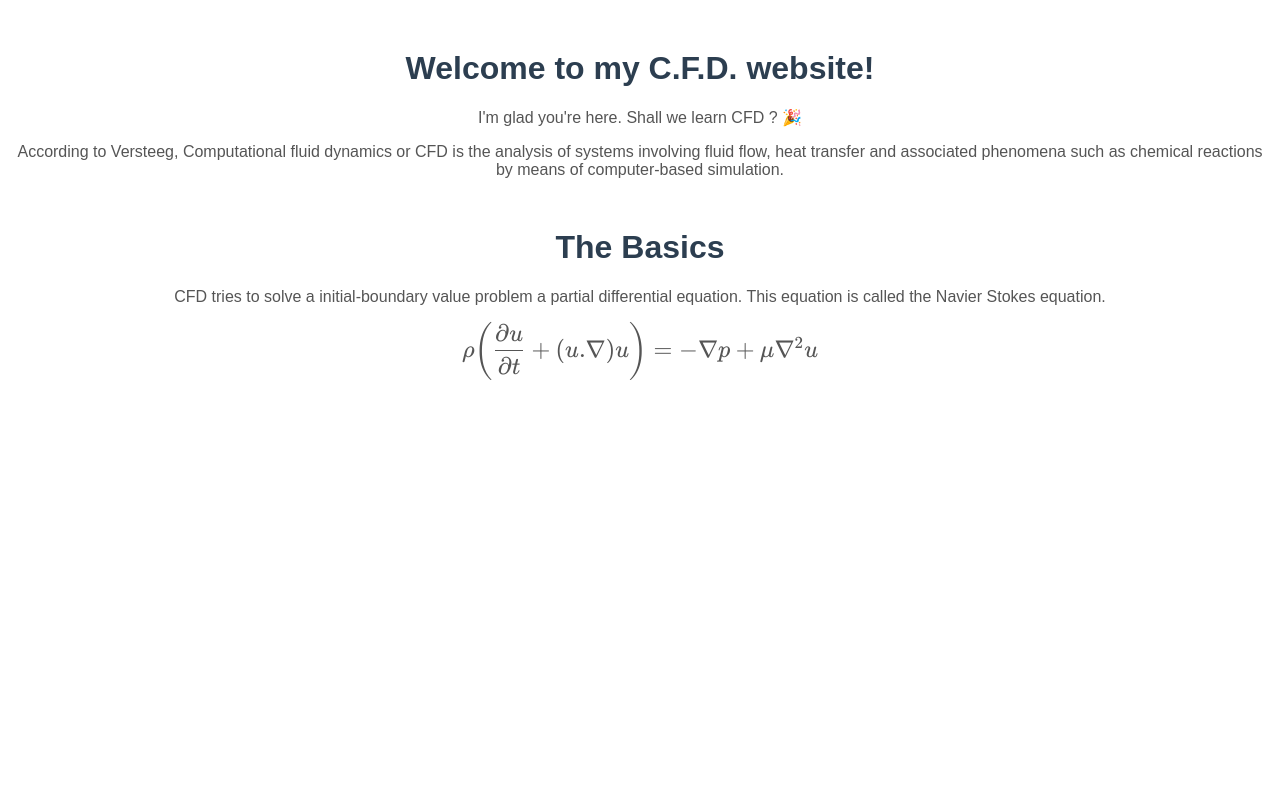
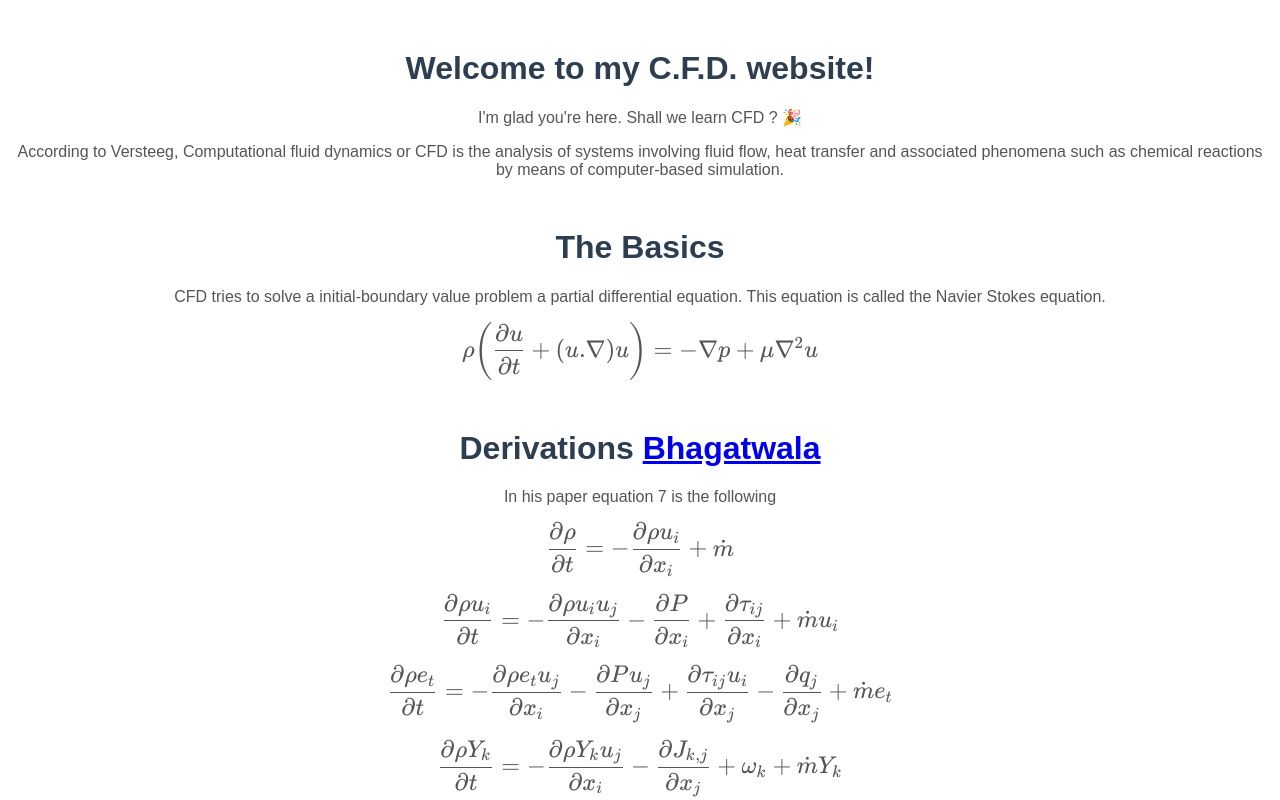
Before and after one commit to antonypremkumar/cfd-blog, an Angular app: page / in a window 1280 px wide. Shown: the top 800 px of the page. Built offline with nearby package versions, Linux system fonts and the light colour scheme.

Commit message:
Add Bhagatwala article

```diff
--- a/src/app/app.html
+++ b/src/app/app.html
@@ -17,3 +17,47 @@
   \\mu\\nabla^2 u
   '"></app-katex-renderer>
 </div>
+<div class="welcome-container">
+  <h1>Derivations
+    <a href="https://doi.org/10.1016/j.combustflame.2015.06.005">Bhagatwala</a>
+  </h1>
+  <p>
+  In his paper equation 7 is the following
+  </p>
+  <app-katex-renderer [latex]="'
+  \\dfrac{\\partial \\rho}{\\partial t} = - \\dfrac{\\partial \\rho u_i}{\\partial x_i} + \\dot{m}
+  '"></app-katex-renderer>
+  <br><br>
+  <app-katex-renderer [latex]="'
+  \\dfrac{\\partial \\rho u_i}{\\partial t}  = - \\dfrac{\\partial \\rho u_i u_j}{\\partial x_i}
+  - \\dfrac{\\partial P}{\\partial x_i} + \\dfrac{\\partial \\tau_{ij}}{\\partial x_i} + \\dot{m}u_i
+  '"></app-katex-renderer>
+  <br><br>
+  <app-katex-renderer [latex]="'
+  \\dfrac{\\partial \\rho e_t}{\\partial t}  = - \\dfrac{\\partial \\rho e_t u_j}{\\partial x_i}
+  - \\dfrac{\\partial P u_j}{\\partial x_j} + \\dfrac{\\partial \\tau_{ij}u_i}{\\partial x_j}
+  - \\dfrac{\\partial q_j}{\\partial x_j} + \\dot{m}e_t
+  '"></app-katex-renderer>
+  <br><br>
+  <app-katex-renderer [latex]="'
+  \\dfrac{\\partial \\rho Y_k}{\\partial t}  = - \\dfrac{\\partial \\rho Y_k u_j}{\\partial x_i}
+  - \\dfrac{\\partial J_{k,j}}{\\partial x_j} + \\omega_k + \\dot{m}Y_k
+  '"></app-katex-renderer>
+  <p>
+  and equation 8 is the following
+  </p>
+  <app-katex-renderer [latex]="'
+  P(\\mathbf{x}, t) = P_t(t) + p(\\mathbf{x}, t) = \\rho \\mathrm{R} t
+  '"></app-katex-renderer>
+  <p>According to Bhagatwala 2015, upon differentiating equation 8 and using equation 7, the rate of change of pressure is determied to be</p>
+  <app-katex-renderer [latex]="'
+  \\dfrac{\\partial P}{\\partial t} = (\\gamma - 1) \\bigg(
+  \\dfrac{\\partial \\rho e_t}{\\partial t} -
+  u_i\\dfrac{\\partial \\rho u_i}{\\partial t} +
+  \\dfrac{u_i^2}{2}\\dfrac{\\partial \\rho}{\\partial t} -
+  \\sum_{k} h_k \\dfrac{\\partial \\rho Y_k}{\\partial t}
+  \\bigg)
+  + \\gamma \\mathrm{R_u} T \\sum_{k} \\dfrac{1}{W_k} \\dfrac{\\partial \\rho Y_k}{\\partial t}
+  '"></app-katex-renderer>
+  <p>which is equation 9 in his paper. In this section I will derive the equation 9 from equation 7 and equaiton 8.</p>
+</div>
```
